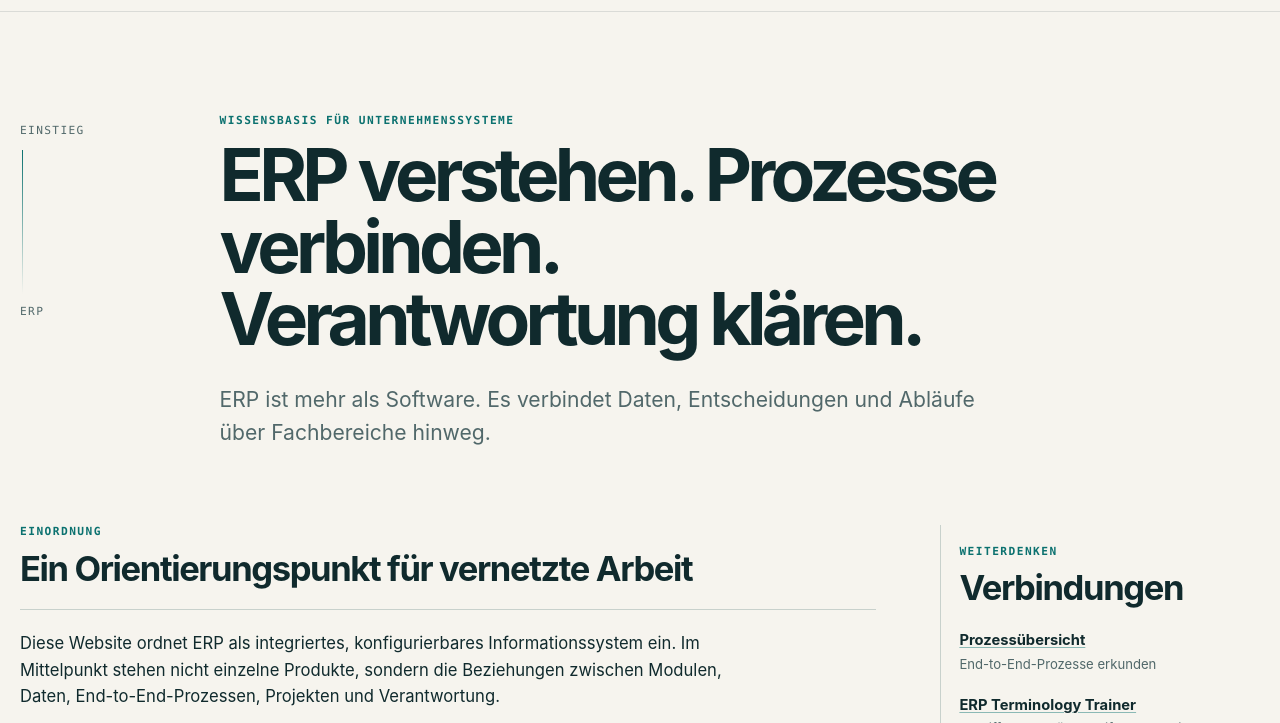
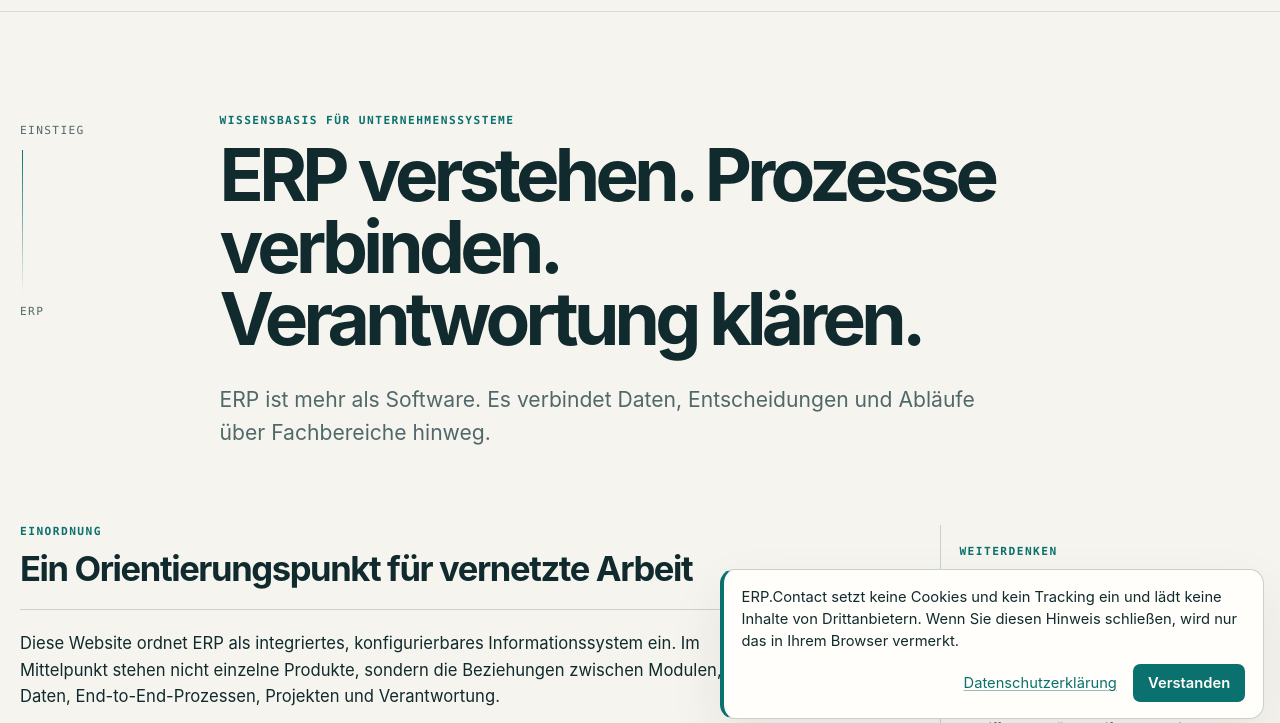
Before and after one commit to intiequals1/erp-contact, a website: page dist/index.html in a window 1280 px wide. Shown: the part 65-788 px from the top of the page. Drawn offline with Linux system fonts and the light colour scheme; files that its build step writes are made by us from their sources.

Commit message:
Datenschutz: GitHub Pages als Hosting nennen, Datenschutzhinweis
Die Datenschutzerklärung kündigte den Hosting-Anbieter noch für vor
einer Veröffentlichung an; die Seite läuft aber bereits auf GitHub
Pages. Hosting, USA-Übermittlung und ein Datenschutzhinweis ohne
Einwilligungsabfrage ergänzt. Gründe in CHANGELOG.md.

Co-Authored-By: Claude Opus 5.5 <noreply@anthropic.com>
Claude-Session: https://claude.ai/code/session_01Bi92hFvXSVxCY1UY4Qg8PN

```diff
--- a/public/assets/site.css
+++ b/public/assets/site.css
@@ -210,3 +210,12 @@ a:focus-visible, button:focus-visible { outline: 3px solid var(--ochre); outline
 @media (prefers-reduced-motion: reduce) {
   *, *::before, *::after { scroll-behavior: auto !important; transition-duration: 0.01ms !important; animation-duration: 0.01ms !important; }
 }
+
+/* Datenschutzhinweis (assets/site.js): Information ohne Einwilligungsabfrage */
+.privacy-notice { position: fixed; z-index: 60; right: 1rem; bottom: 1rem; left: 1rem; max-width: 34rem; margin-left: auto; padding: 1rem 1.1rem; background: var(--white); color: var(--ink); border: 1px solid var(--line); border-left: 4px solid var(--teal); border-radius: var(--radius); box-shadow: var(--shadow); font-size: 0.92rem; line-height: 1.5; }
+.privacy-notice p { margin: 0 0 0.75rem; }
+.privacy-notice-actions { display: flex; align-items: center; justify-content: flex-end; flex-wrap: wrap; gap: 1rem; }
+.privacy-notice-actions a { color: var(--teal); }
+.privacy-notice-actions button { font: inherit; font-weight: 600; padding: 0.5rem 0.95rem; border: 0; border-radius: 0.45rem; background: var(--teal); color: var(--white); cursor: pointer; }
+.privacy-notice-actions button:hover { background: var(--ink); }
+@media print { .privacy-notice { display: none; } }
--- a/public/assets/site.js
+++ b/public/assets/site.js
@@ -15,3 +15,31 @@ if (toggle && navigation) {
     });
   });
 }
+
+/* Datenschutzhinweis: informiert und fragt keine Einwilligung ab, weil ERP.Contact keine Cookies,
+   kein Tracking und keine Drittdienste nutzt. Gespeichert wird nur, dass der Hinweis geschlossen
+   wurde (Schlüssel NOTICE_KEY, beschrieben unter /datenschutz/). */
+const NOTICE_KEY = 'erpcontact.datenschutzhinweis.v1';
+
+function showPrivacyNotice() {
+  let closed = null;
+  try { closed = window.localStorage.getItem(NOTICE_KEY); } catch { closed = null; }
+  if (closed === 'geschlossen' || !document.body) return;
+  const box = document.createElement('aside');
+  box.className = 'privacy-notice';
+  box.setAttribute('aria-label', 'Datenschutzhinweis');
+  box.innerHTML = '<p>ERP.Contact setzt keine Cookies und kein Tracking ein und lädt keine Inhalte von Drittanbietern. '
+    + 'Wenn Sie diesen Hinweis schließen, wird nur das in Ihrem Browser vermerkt.</p>'
+    + '<div class="privacy-notice-actions"><a href="/datenschutz/">Datenschutzerklärung</a>'
+    + '<button type="button">Verstanden</button></div>';
+  document.body.appendChild(box);
+  document.body.style.paddingBottom = `${box.offsetHeight + 24}px`;
+  box.querySelector('button').addEventListener('click', () => {
+    try { window.localStorage.setItem(NOTICE_KEY, 'geschlossen'); } catch { /* nur für diesen Aufruf */ }
+    box.remove();
+    document.body.style.paddingBottom = '';
+  });
+}
+
+if (document.readyState === 'loading') document.addEventListener('DOMContentLoaded', showPrivacyNotice);
+else showPrivacyNotice();
```
Also changed, not shown: TODO.md (+1 -1 lines), src/content.mjs (+4 -3 lines), CHANGELOG.md (added), README.md, dist/assets/site.css, dist/assets/site.js, dist/datenschutz/index.html.
